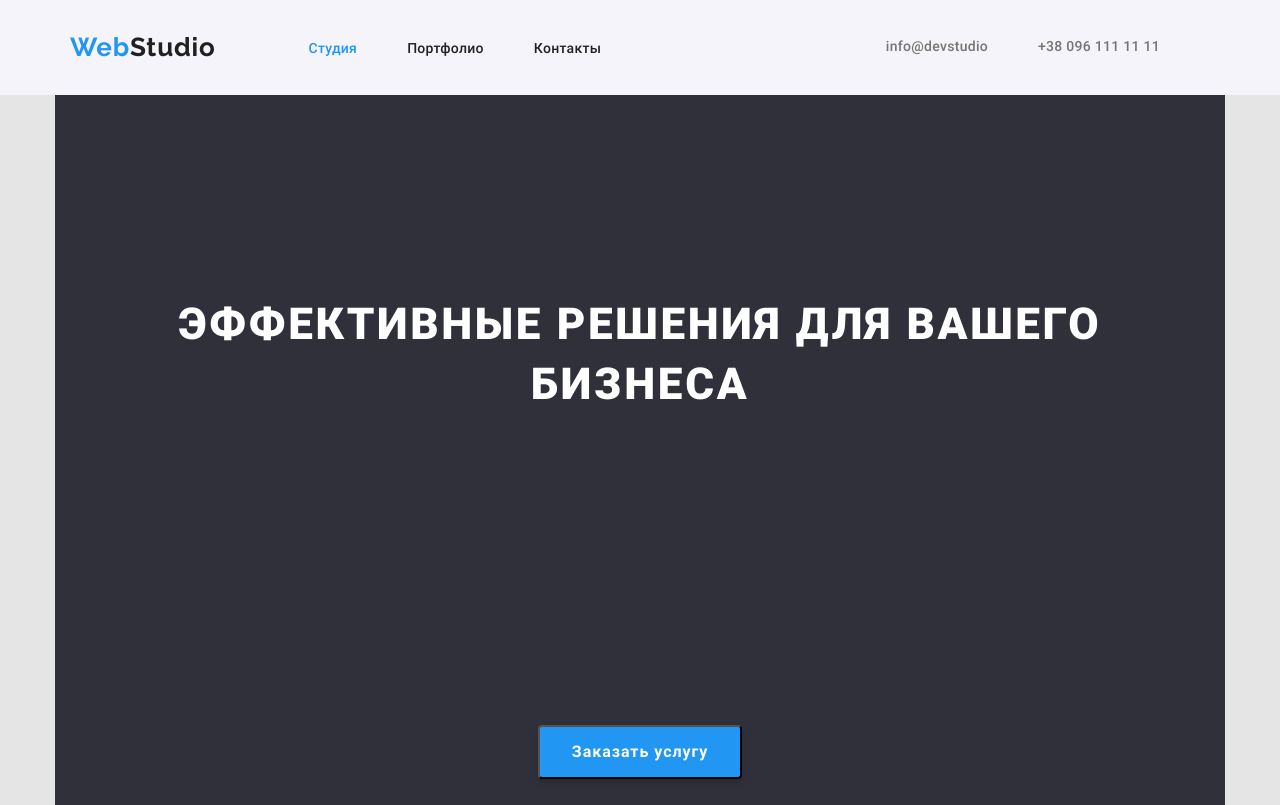
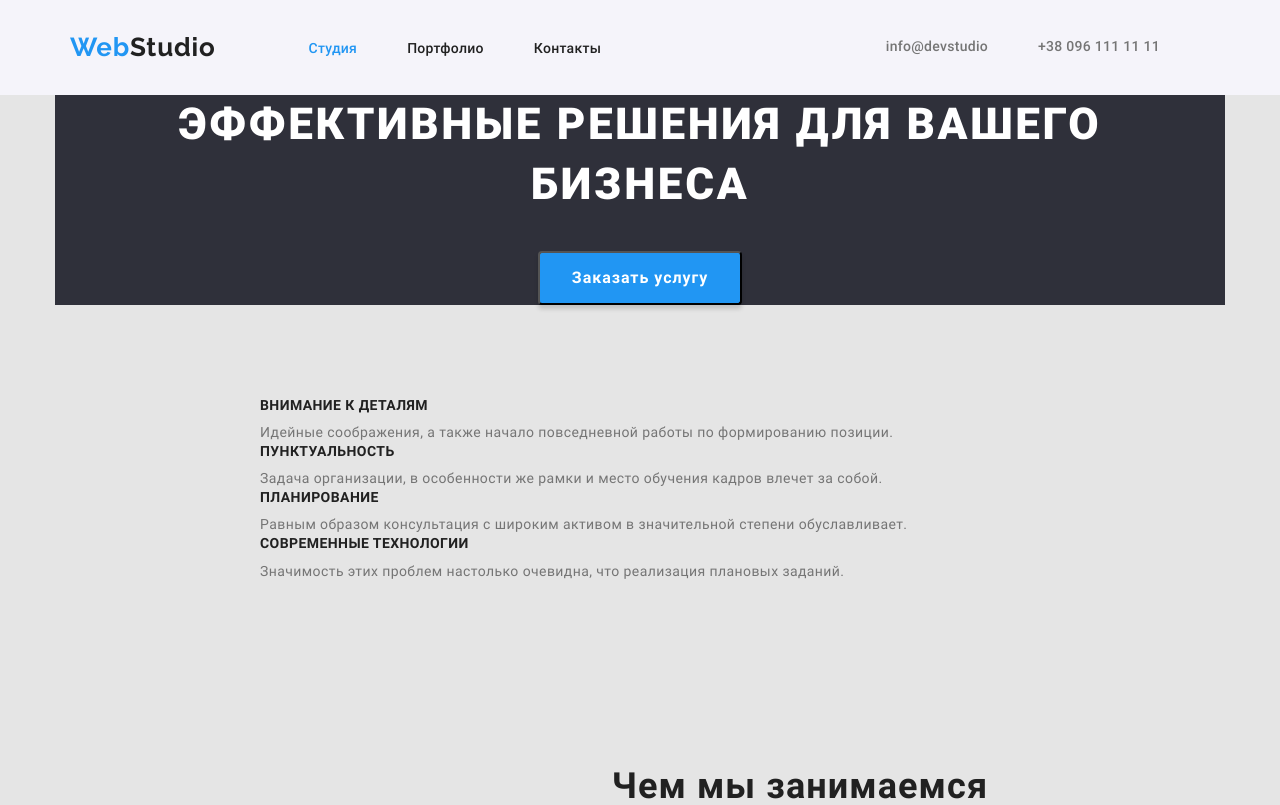
Before and after one commit to Sasha-create/goit-markup-hw-04, a plain HTML site: page index.html in a window 1280 px wide. Shown: the top 805 px of the page. Drawn offline with nearby package versions, Linux system fonts and the light colour scheme.

Commit message:
head-baner

```diff
--- a/css/style.css
+++ b/css/style.css
@@ -141,11 +141,6 @@ img {
   letter-spacing: 0.06em;
   text-transform: uppercase;
   color: var(--top-nav-color);
-  margin-top: 0px;
-  margin-bottom: 30px;
-  padding-top: 200px;
-  padding-bottom: 280px;
-  max-widht: 696px;
 }
 
 .primary-button {
@@ -160,8 +155,6 @@ img {
   text-align: center;
   display: inline-block;
   padding: 10px 32px;
-  min-width: 200px;
-  margin-bottom: 200px;
 }
 
 .primary-button {
```
